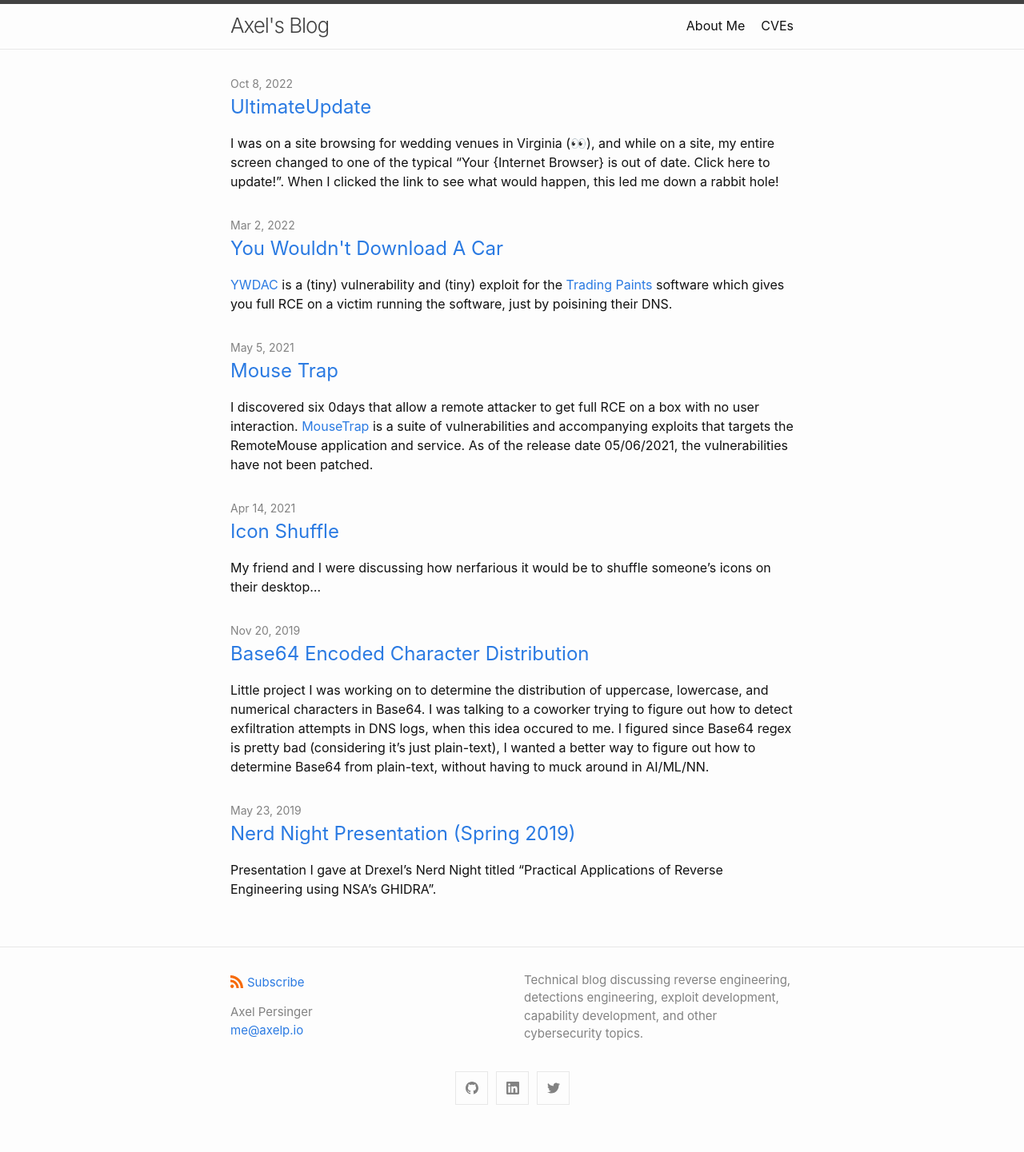
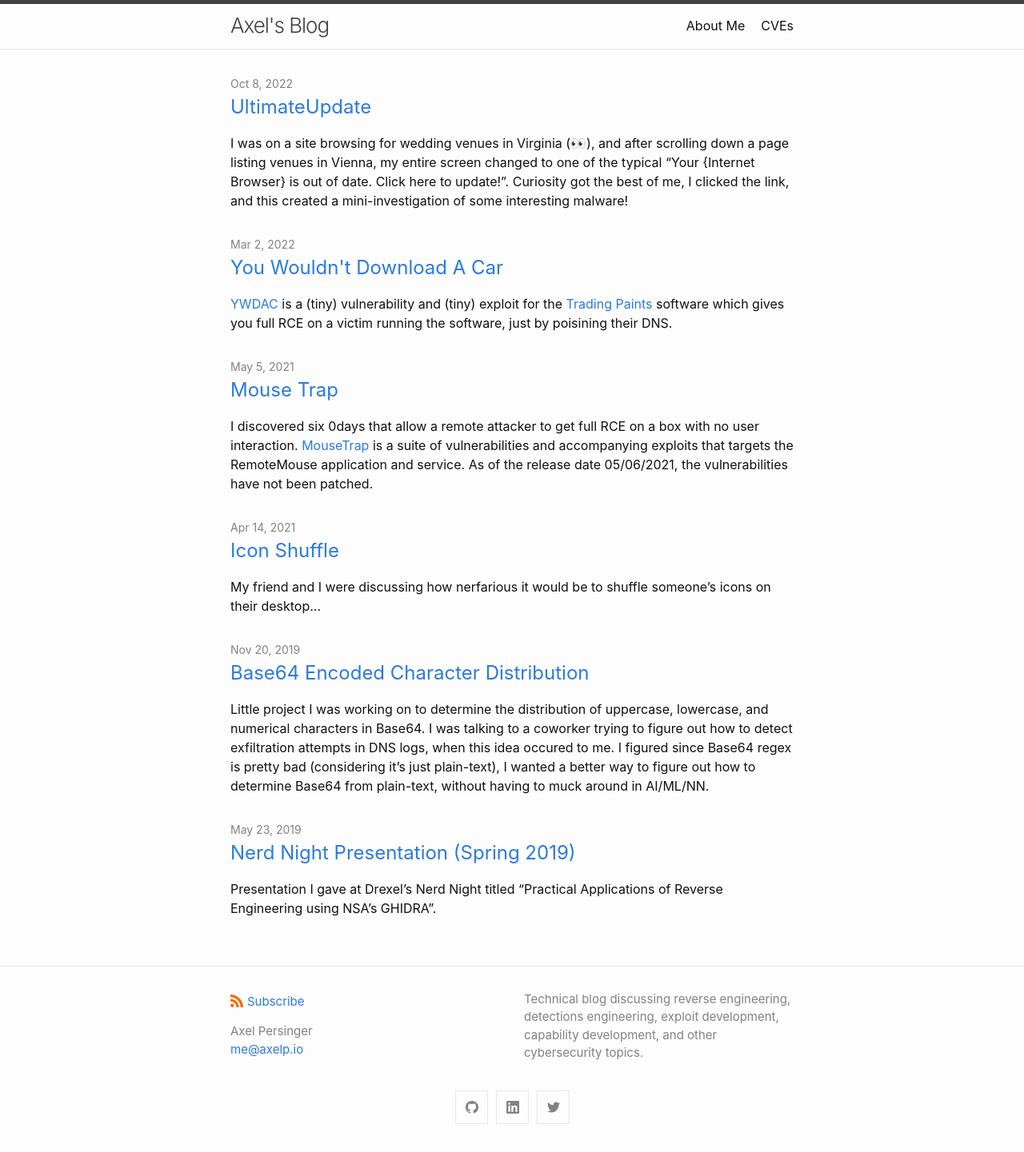
Before and after one commit to CuckooEXE/cuckooexe.github.io, a Jekyll site: the page built from index.md, in a window 1280 px wide. Shown: the whole page at 80% size. Built offline with Jekyll 4.4.1, drawn with Linux system fonts in a browser that asks for light colours; before the commit the page ends 1417 px from its top, so only the background shows below that; some of the changed lines change nothing that is shown.

Commit message:
Update 2022-10-08-UltimateUpdate.md

````diff
--- a/_posts/2022-10-08-UltimateUpdate.md
+++ b/_posts/2022-10-08-UltimateUpdate.md
@@ -11,9 +11,9 @@
 
 
 
-I was on a site browsing for wedding venues in Virginia (👀), and while on a site, my entire screen changed to one of the typical "Your {Internet Browser} is out of date. Click here to update!". When I clicked the link to see what would happen, this led me down a rabbit hole!
+I was on a site browsing for wedding venues in Virginia (👀), and after scrolling down a page listing venues in Vienna, my entire screen changed to one of the typical "Your {Internet Browser} is out of date. Click here to update!". Curiosity got the best of me, I clicked the link, and this created a mini-investigation of some interesting malware!
 <!--more-->
-I thought it was pretty weird Thta I was served this ad in the first place, since I have uBlock Origin, and it's pretty good at preventing these sorts of ads. Because I have no respect for my computer, I decided to YOLO it and click the "Download Update!" button. It downloaded a ZIP file named `Firefοx.106.63418.18456.9503fcf0.zip` from a JavaScript Blob (URL: `blob:null/06285e4d-82c0-4901-b6c3-f7d713a410a3`). This means I won't be able to re-download it, and unfortunately I navigated away from the page so I don't have the original.
+I thought it was pretty odd that I was served this ad in the first place, since I have uBlock Origin, which is pretty good at preventing these sorts of ads. Because I have no respect for my computer, I decided to YOLO it and click the "Download Update!" button. It downloaded a ZIP file named `Firefοx.106.63418.18456.9503fcf0.zip` from a JavaScript Blob (URL: `blob:null/06285e4d-82c0-4901-b6c3-f7d713a410a3`). This means I won't be able to re-download it, and unfortunately I navigated away from the page so I don't have the original.
 
 I repackaged the zip file into a 7Zip in this repo with the password `infected`.
 
@@ -102,7 +102,7 @@
 script_elem_.parentNode.insertBefore(script_elem, script_elem_);
 ```
 
-I tried visiting the site, and nothing appeard. Their webserver must be doing some sort of filtering based on referrer, or something. I can get it to trigger and add the `<script>` element, but the webserver isn't returning anything new for me. Maybe it's based on IP, and it refuses to return content on IPs that has visited it... I'll download a VPN to see if I get a "new IP" and try from there. Unfortunately, I got the `<script>` tag added again, but still no response.
+I tried visiting the site, and nothing appeard. I am able to consistently trigger the `<script>` element, but the webserver isn't returning anything new for me. Their webserver must be doing some sort of filtering based on referrer, or potentially using the Base64-encoded parameter as a nonce. To rule out any IP-based filtering, I downloaded a VPN to see if I get a "new IP" and try from there. Unfortunately, I got the `<script>` tag added again, but still no response.
 
 I ran their site through [VirusTotal](https://www.virustotal.com/gui/url/4023d8e5092e1f3ecb943e1d8d8e6a7c907bfb51243d43d874a6f48decd35aeb/details), which returned with two hits (Avira and Kaspersky both claiming the site hosts Malware); all other scanners labelled this clean. Unsurprising, this domain was registered with privacy settings through FastDomain. It was registered on 02/01/2022, last updated on 06/14/2022.
 
@@ -116,12 +116,12 @@
  - The root domain hosts a legitimate looking "Coming Soon" WordPress site
  - Someone infected a website, `weddingrule[.]org` to serve an infected JavaScript blob
  - This JavaScript blob is obfuscated
- - The JavaScript blob only redirects to the malicious domain if it hasn't done that in the past (it will add a `__uta` key in your local storage)
- - Even after manually removing traces of the `__uta` key, and trying to re-trigger the malicious site's content, the malicious site only returns an empty page.
+ - The JavaScript blob only redirects to the malicious domain if it hasn't done that in the past (it will add a `__utma` key in your local storage)
+ - Even after manually removing traces of the `__utma` key, and trying to re-trigger the malicious site's content, the malicious site only returns an empty page.
 
  This is all pretty odd...
 
- Another route I want to take is see how the blob originally gets created and called from the acutal site. We'll go back into Chrome Dev Tools to check this out. I searched a unique string (`shntitiphss`) that was inside of the blob to see where it appeared on the page. The blob is wrapped in a `<script>` tag:
+ Another route I want to take is see how the blob originally gets created and called from the acutal site. We'll go back into Chrome Dev Tools to check this out. I searched for a unique string (`shntitiphss`) that was inside of the blob to see where it appeared on the wedding webpage. The blob is wrapped in a `<script>` tag:
 
  ```html
 <script id="6049c9e9056fa8c121a67cbec179fdac-1" type="nitropack/inlinescript" class="nitropack-inline-script">
@@ -149,11 +149,11 @@
 
 I modified the `eval` to be a `WScript.Echo` command and executed it, because... YOLO, right?
 
-Unfortunately, because I lack foresight, I accidentally clicked the "OK." on the prompt that popped up and only saw the next stage payload appear for a minute. Then it was gone into the ether. I tried executing the script again, but much like the original ad I was served, it isn't re-downloading the payload. This is super disappointing because I saw that the code was executing some WMIC commands and doing a host survey.
+Unfortunately, because I lack foresight, I accidentally clicked the "OK." on the prompt that popped up and only saw the next stage payload appear for a minute. Then it was gone into the ether. I tried executing the script again, but much like the original ad I was served, it isn't re-downloading the payload. This is super disappointing because I saw that the code was executing some WMIC commands and performing a host survey to send back to the C2.
 
 The next day, I re-flashed my laptop with a fresh installation of Windows, went to a coffee shop and tried again. I was able to get the malicious blob served to me from the first site, however, it didn't transition into the malicious "Updated needed!" page. I went ahead and tried executing the last payload I had (the `ActiveXObject` downloader), but I was getting a weird error (`.\bad.js(3, 1) msxml3.dll: The system cannot locate the resource specified.`). After some googling to figure this out, I realized it's telling me that it can't resolve the DNS for the malicious domain. At first I thought it might be the coffee shop WiFi doing some filtering, but after using an online NS lookup tool, I realized that the DNS records were deleted some time last night. This must have been in response to the next stage having been downloaded. It's unclear whether deleting the DNS records was automatic or manual.
 
 ## Conclusion
 This was a pretty weird series of events. I'm not sure what type of adversary this was. It was too advanced to be "spray-and-pray" adware, as they took down infrastructure and masqueraded with reasonable domains. I doubt it was anything targetted, because I'm a nobody, they didn't use any 0days, and dropping `.js` hoping that I would execute it is a big leap. So, I'm thinking it's somewhere in the middle, an adversary that doesn't target, but invests in reasonable tooling and obfuscation.
 
-I did get to take away a decent lessons learned: always enable logging and take things more slowly during an investigation. When I used to work in cybersecurity analytics/threat hunt/incident response, I had a good set up with a lot of logging running. That most likely would have saved my bacon by capturing the output of the malicious JavaScript. However, since this was just a hobby "investigation", I didn't take it as seriously, and missed out on what could have been a much deeper rabbit hole!
+I did get to take away a decent lessons learned: always enable logging and take things more slowly during an investigation, even when the investigation is just for fun on my own time. When I used to work in cybersecurity analytics/threat hunt/incident response, I had a good set up with a lot of logging running. This most likely would have saved my bacon by capturing the output of the malicious JavaScript. However, since this was just a hobby "investigation", I didn't take it as seriously, and missed out on what could have been a much deeper rabbit hole!
````
